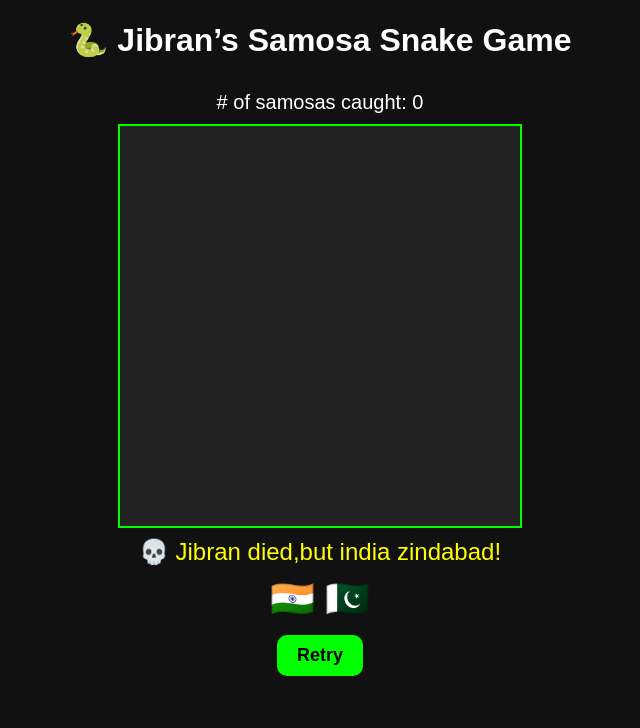
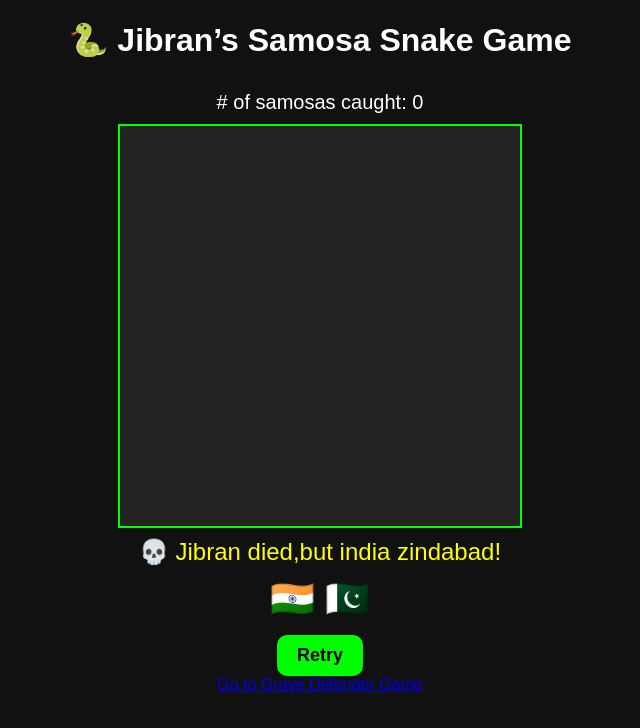
Before and after one commit to momusheenmo/Game-testing, a plain HTML site: page index.html in a window 1280 px wide. Shown: the whole page, without its empty margins (320-960 px from the left). Drawn offline with Linux system fonts and the light colour scheme.

Commit message:
Update index.html

```diff
--- a/index.html
+++ b/index.html
@@ -239,3 +239,4 @@
   </script>
 </body>
 </html>
+<a href="graveDefender.html">Go to Grave Defender Game</a>
```
